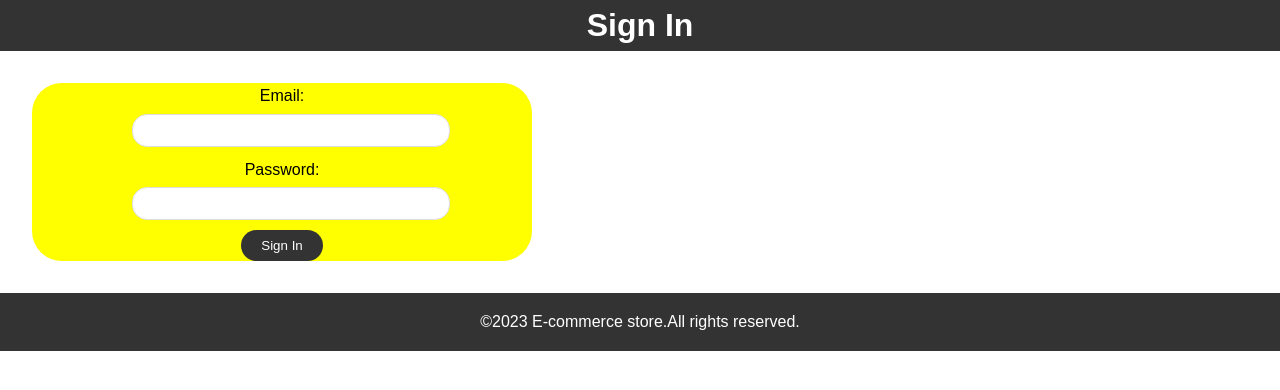
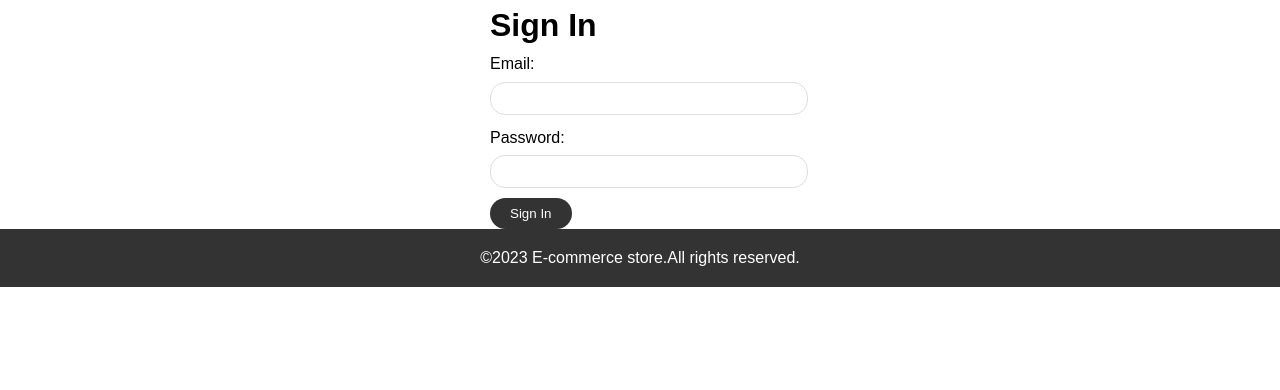
Before and after one commit to pganapathiskamath/2a.github.io, a plain HTML site: page signin.html in a window 1280 px wide. Drawn offline with Linux system fonts and the light colour scheme.

Commit message:
Update signin.html

```diff
--- a/signin.html
+++ b/signin.html
@@ -7,12 +7,9 @@
     <link rel="stylesheet" href="styles.css">
 </head>
 <body>
- <header>
+    <div class="container">
+        <form class="signin-form">
             <h1>Sign In</h1>
- </header>
- <main>
-<div class="login">
-    <form class="signin-form">
             <label for="email">Email:</label>
             <input type="email" name="email" id="email" required>
             <label for="password">Password:</label>
@@ -20,7 +17,6 @@
             <button type="submit">Sign In</button>
         </form>
     </div>
- </main>
     <footer>
         <p>&copy;2023 E-commerce store.All rights reserved.</p>
      </footer>
```
Lines whose indentation alone changed are shown as unchanged.
